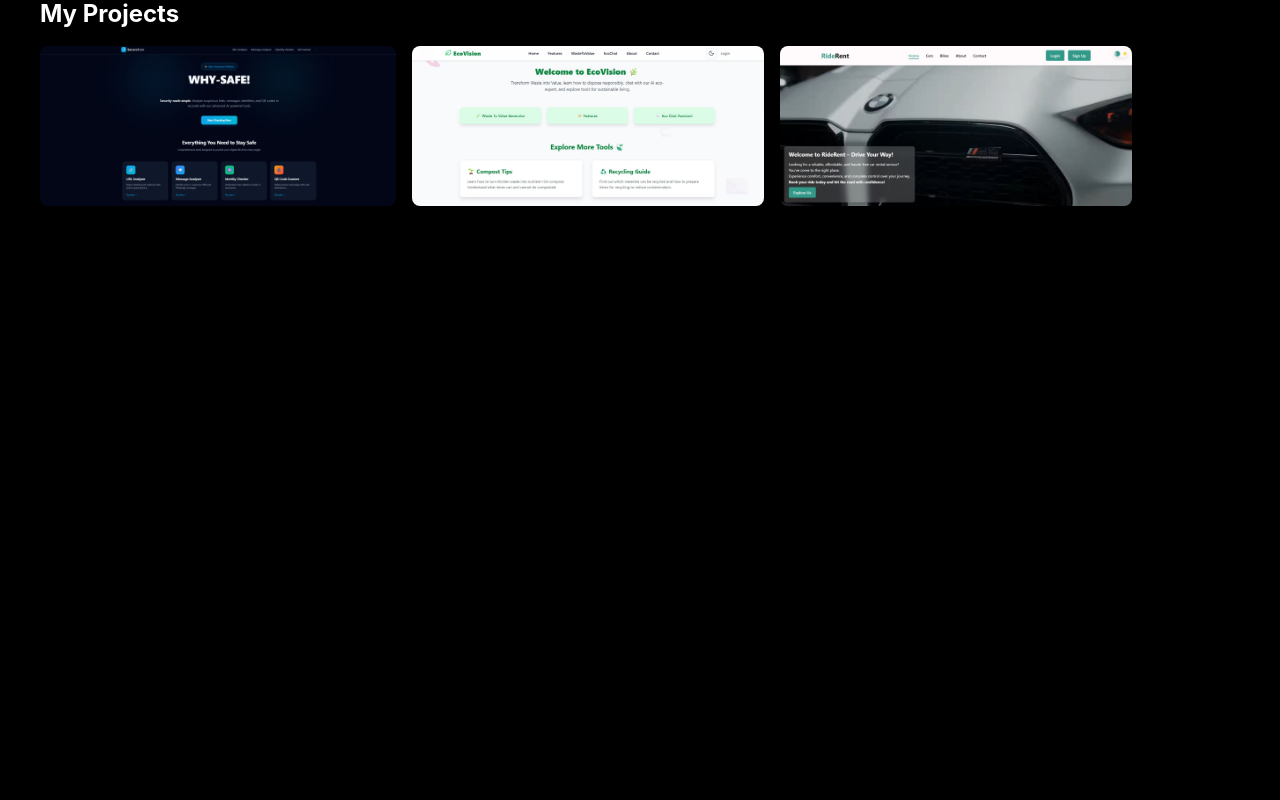
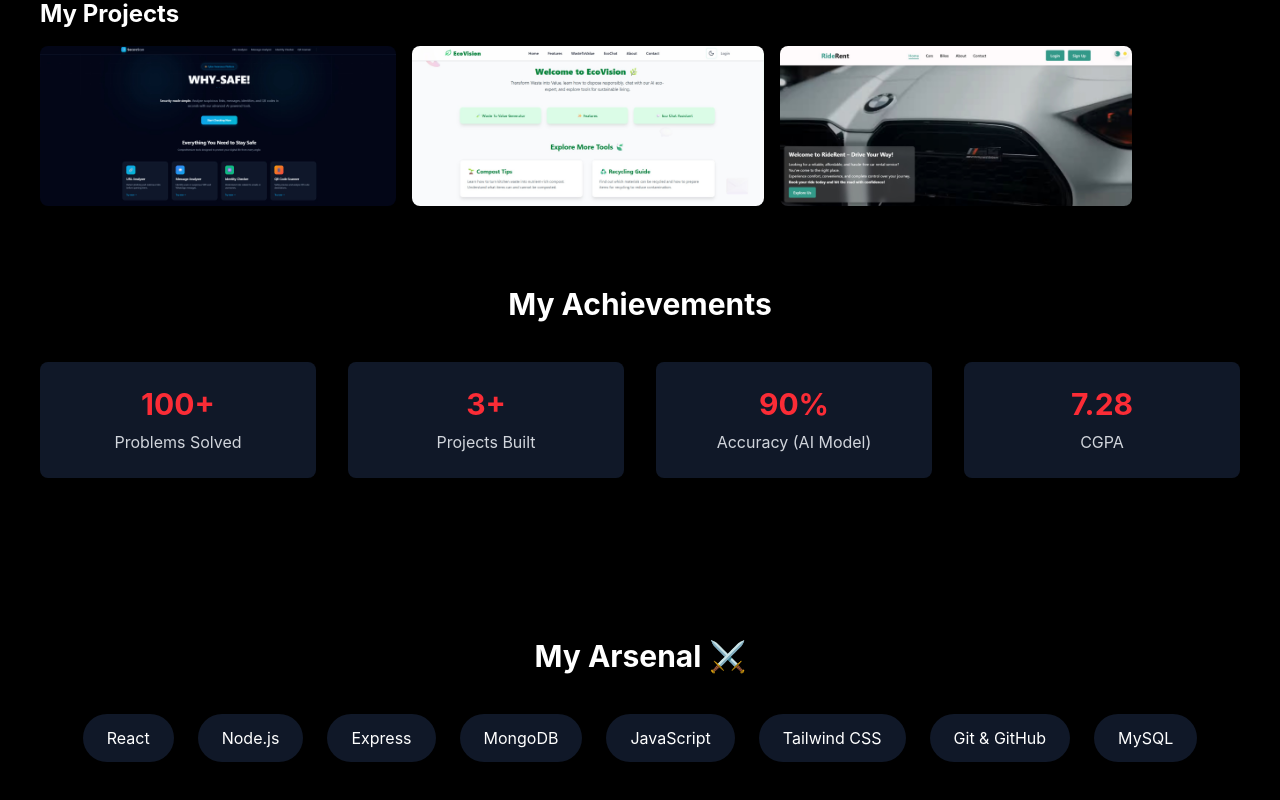
Before and after one commit to arbabkhan0/arbab-portfolio, a React (Vite) app: page / in a window 1280 px wide. Shown: the part 882-1682 px from the top of the page. Before the commit the page ends 1088 px from the top, so only its background shows below. Built offline with nearby package versions, Linux system fonts and the light colour scheme.

Commit message:
Fixed missing Navbar import

```diff
--- a/src/App.jsx
+++ b/src/App.jsx
@@ -1,6 +1,8 @@
 import Navbar from "./components/Navbar";
 import Hero from "./sections/Hero";
 import Projects from "./sections/Projects";
+import Stats from "./sections/Stats";
+import Arsenal from "./sections/Arsenal";
 
 function App() {
   return (
@@ -8,6 +10,8 @@ function App() {
       <Navbar />
       <Hero />
       <Projects />
+      <Stats />
+      <Arsenal />
     </div>
   );
 }
--- /dev/null
+++ b/src/sections/Arsenal.jsx
@@ -0,0 +1,37 @@
+import React from "react";
+
+const skills = [
+  "React",
+  "Node.js",
+  "Express",
+  "MongoDB",
+  "JavaScript",
+  "Tailwind CSS",
+  "Git & GitHub",
+  "MySQL",
+];
+
+const Arsenal = () => {
+  return (
+    <div className="px-10 py-20 bg-black text-white">
+
+      <h1 className="text-3xl font-bold mb-10 text-center">
+        My Arsenal ⚔️
+      </h1>
+
+      <div className="flex flex-wrap justify-center gap-6">
+        {skills.map((skill, index) => (
+          <div
+            key={index}
+            className="px-6 py-3 bg-gray-900 rounded-full hover:bg-red-600 transition cursor-pointer"
+          >
+            {skill}
+          </div>
+        ))}
+      </div>
+
+    </div>
+  );
+};
+
+export default Arsenal;
--- /dev/null
+++ b/src/sections/Stats.jsx
@@ -0,0 +1,38 @@
+import React from "react";
+
+const stats = [
+  { label: "Problems Solved", value: "100+" },
+  { label: "Projects Built", value: "3+" },
+  { label: "Accuracy (AI Model)", value: "90%" },
+  { label: "CGPA", value: "7.28" },
+];
+
+const Stats = () => {
+  return (
+    <div className="px-10 py-20 bg-black text-white">
+
+      <h1 className="text-3xl font-bold mb-10 text-center">
+        My Achievements
+      </h1>
+
+      <div className="grid grid-cols-2 md:grid-cols-4 gap-8 text-center">
+        {stats.map((item, index) => (
+          <div key={index} className="bg-gray-900 p-6 rounded-lg hover:scale-105 transition">
+
+            <h2 className="text-3xl font-bold text-red-500">
+              {item.value}
+            </h2>
+
+            <p className="text-gray-300 mt-2">
+              {item.label}
+            </p>
+
+          </div>
+        ))}
+      </div>
+
+    </div>
+  );
+};
+
+export default Stats;
```
